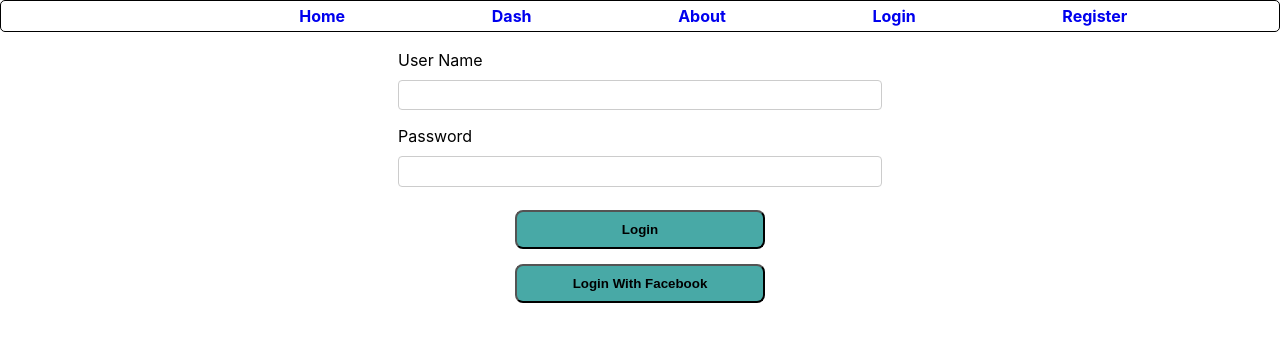
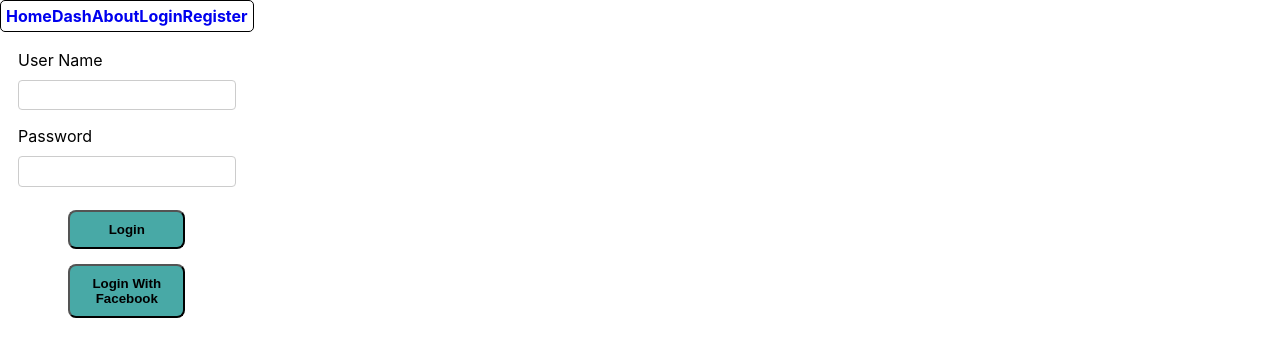
Before and after one commit to Nvlt/endless_encounters_client, a React (Create React App) app: page /login in a window 1280 px wide. Shown: the top 356 px of the page. Built offline with nearby package versions, Linux system fonts and the light colour scheme.

Commit message:
fixed transition

```diff
--- a/src/components/App/App.js
+++ b/src/components/App/App.js
@@ -14,10 +14,10 @@ function App() {
 
   const location = useLocation()
   const trans = useTransition(location, location => location.pathname, {
-    from: { opacity: 0 },
+    from: { position: 'absolute', opacity: 0 },
     enter: { opacity: 1 },
     leave: { opacity: 0 },
-  })
+    })
 
   return trans.map(({ item: location, props, key }) => (
     <animated.div key={key} style={props}>
```
